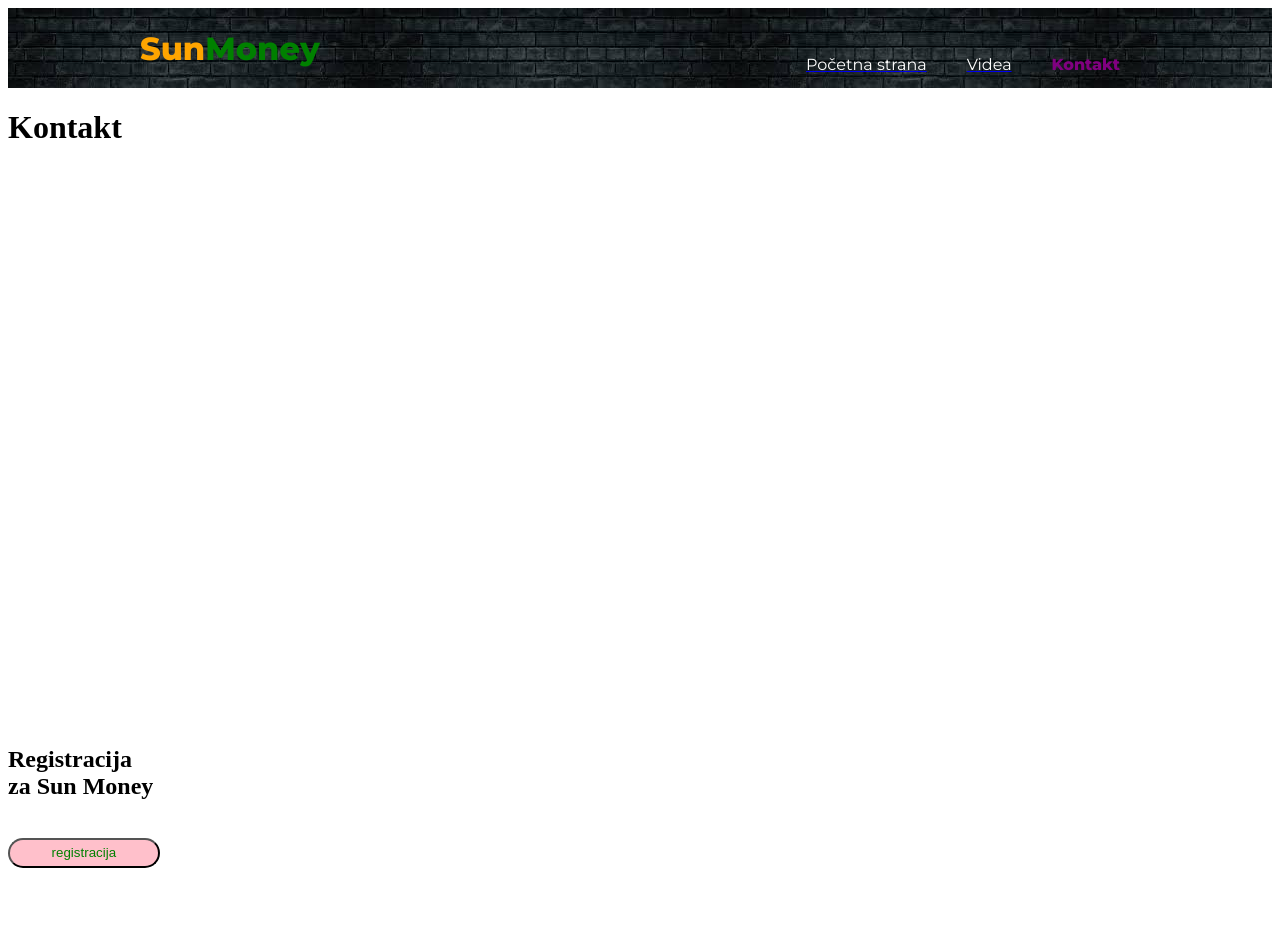
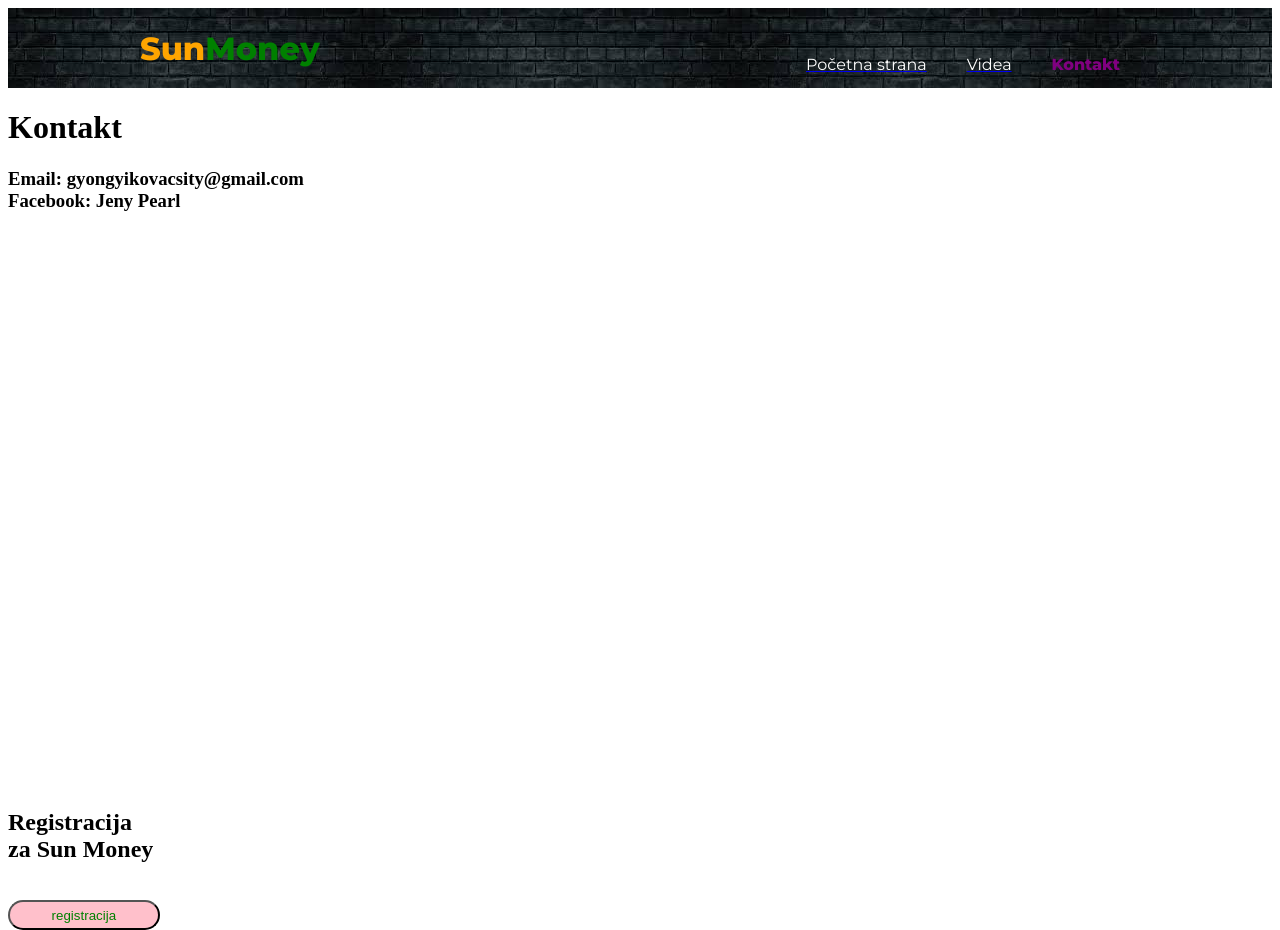
Before and after one commit to JenyPearl/SunMoney, a plain HTML site: page kontakt.html in a window 1280 px wide. Before the commit the page ends 868 px from the top, so only its background shows below. Drawn offline with Linux system fonts and the light colour scheme.

Commit message:
Update kontakt.html

```diff
--- a/kontakt.html
+++ b/kontakt.html
@@ -25,7 +25,9 @@
 Kontakt
 </strong>
 </h1>
-<h3>
+<h3> Email: gyongyikovacsity@gmail.com <br> Facebook: Jeny Pearl
+
+
 </h3>
 <br>
 <br>
```
